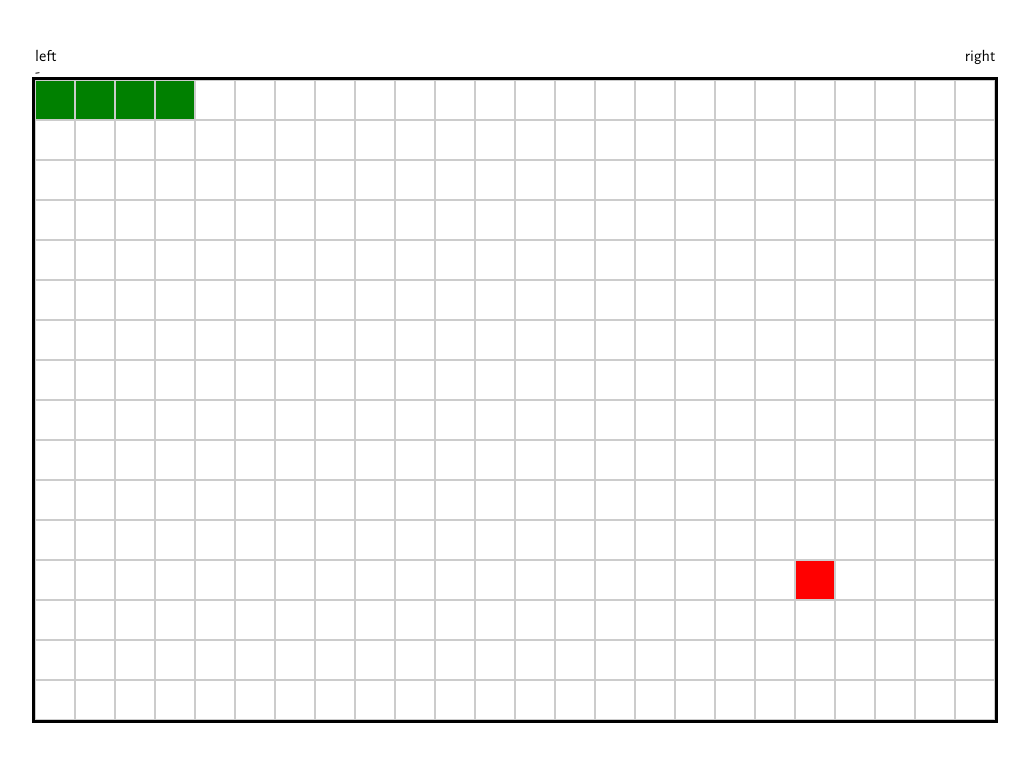
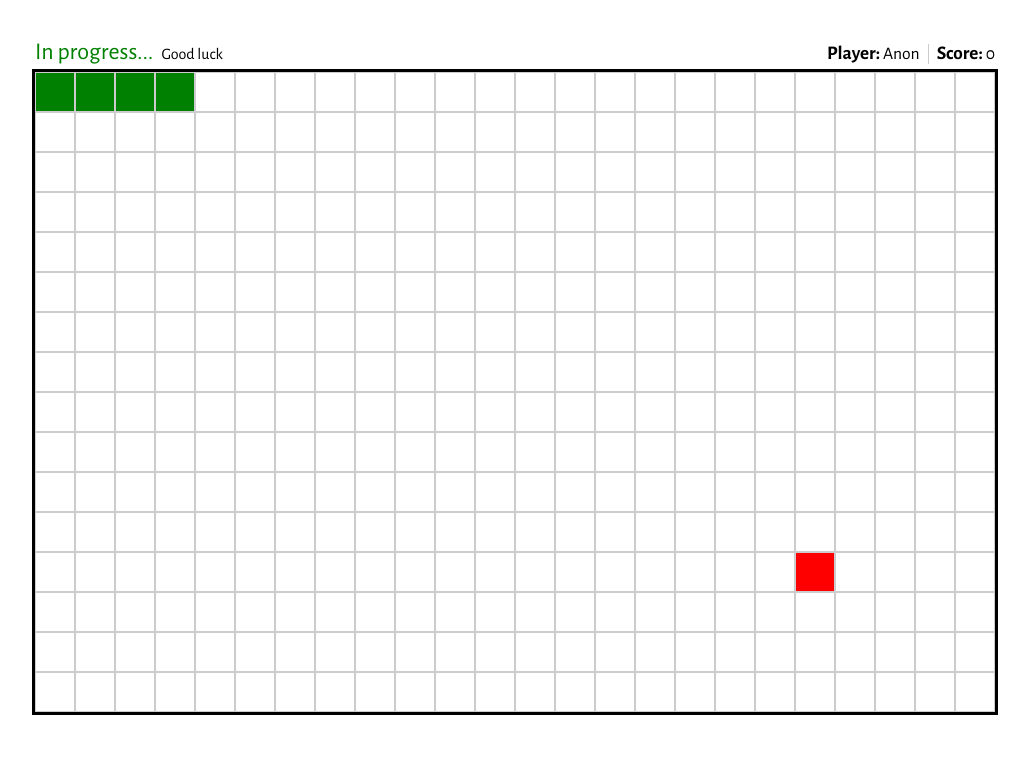
Before and after one commit to mpedersen2054/snake_game, a React app: page / in a window 1280 px wide. Shown: the whole page, without its empty margins (125-1154 px from the left). Built offline with nearby package versions, Linux system fonts and the light colour scheme.

Commit message:
show the game message in the Meta. add / refactor code to allow the Player to reset the game when they lose

```diff
--- a/src/components/Map.js
+++ b/src/components/Map.js
@@ -14,11 +14,11 @@ const Map = ({board}) => {
                 } else if (square == 2) {
                     spaceOccupant = 'mouse'
                 } else {
-                    spaceOccupant = ''
+                    spaceOccupant = 'tile'
                 }
 
                 return(
-                    <div className={`square ${spaceOccupant}`}></div>
+                    <div className={`${spaceOccupant}`}></div>
                 )
             })
         })
--- a/src/components/Meta.js
+++ b/src/components/Meta.js
@@ -1,16 +1,38 @@
 
 import React from 'react'
 
-const Meta = ({gameOver, message}) => {
-    const isGameOver = () => gameOver ? <div className="game-over">Game Over</div> : <div></div>
+const Meta = (props) => {
+    const renderLeftMeta = () => {
+        if (props.gameOver) {
+            return(
+                <div className="game-over">
+                    <div className="large">Game over</div>
+                    <span>{props.message}</span>
+                    <span>
+                        <button
+                            className="play-again-btn"
+                            onClick={props.resetGame}>
+                                Play again?
+                        </button>
+                    </span>
+                </div>
+            )
+        } else {
+            return(
+                <div className="in-progress">
+                    <div className="large">In progress...</div><span>Good luck</span>
+                </div>
+            )
+        }
+    }
     return(
         <div className="meta">
             <div className="left">
-                left
-                {isGameOver()} - {message}
+                {renderLeftMeta()}
             </div>
             <div className="right">
-                right
+                <div className="player"><b>Player:</b> Anon</div>
+                <div className="score"><b>Score: </b> {props.score}</div>
             </div>
         </div>
     )
--- a/src/components/SnakeGame.js
+++ b/src/components/SnakeGame.js
@@ -1,6 +1,7 @@
 
 import React, { Component } from 'react'
 import { genRandomMouseCoords, genBlankBoard } from '../helpers'
+import ReactDOM from 'react-dom'
 
 import Meta from './Meta'
 import Map from './Map'
@@ -14,34 +15,48 @@ const KEYS = {
     LEFT: 37
 }
 
+const initialState = {
+    board: null,
+    snake: null,
+    mouse: null,
+    gameOver: null,
+    message: null,
+    score: null
+}
+
 class SnakeGame extends Component {
-    constructor() {
-        super()
-        this.state = {
-            board: genBlankBoard(),
-            snake: null,
-            mouse: null,
-            gameOver: null,
-            message: null
-        }
+    constructor(props) {
+        super(props)
+        this.state = initialState
         this.handleKeydown = this.handleKeydown.bind(this)
+        this.resetGame = this.resetGame.bind(this)
     }
 
     componentWillMount() {
-        window.addEventListener('keydown', this.handleKeydown, false)
+        // this.addEHandlers()
+        this.setMap()
     }
 
-    componentDidMount() {
+    // addEHandlers() {
+    //     window.addEventListener('keydown', this.handleKeydown, false)
+    // }
+
+    setMap() {
         let snake = new Snake()
         let mouse = new Mouse()
-        let boardWSnake = snake.init(this.state.board)
+        let board = genBlankBoard()
+        let boardWSnake = snake.init(board)
         let boardWSnakeAndMouse = mouse.init(boardWSnake)
+
+        window.addEventListener('keydown', this.handleKeydown, false)
+
         this.setState(prevState => {
             return {
                 snake,
                 mouse,
                 board: boardWSnakeAndMouse,
-                gameOver: false
+                gameOver: false,
+                score: 0
             }
         })
     }
@@ -69,7 +84,8 @@ class SnakeGame extends Component {
                     return {
                         board: board,
                         snake: movementResults.snake,
-                        mouse: (movementResults.action == 'NEW_MOUSE') ? mouse : prevState.mouse
+                        mouse: (movementResults.action == 'NEW_MOUSE') ? mouse : prevState.mouse,
+                        score: (movementResults.action == 'NEW_MOUSE') ? prevState.score + 10 : prevState.score
 
                     }
                 })
@@ -79,6 +95,9 @@ class SnakeGame extends Component {
 
     handleGameOver(moveRetObj) {
         window.removeEventListener('keydown', this.handleKeydown, false)
+
+        // submit the score to the server here
+
         return this.setState(prevState => {
             return {
                 gameOver: true,
@@ -87,13 +106,27 @@ class SnakeGame extends Component {
         })
     }
 
+    resetGame(e) {
+        e.preventDefault()
+        this.setState(initialState)
+        this.setMap()
+    }
+
     render() {
-        console.log('is game over???', this.state.gameOver)
+        console.log(this.state.snake.direction)
+        console.log(this.state.snake.inflections)
+        console.log(this.state.snake.head)
+        console.log(this.state.snake.tail)
+        console.log('===================================')
+        console.log('===================================')
         return(
             <main className="game-container">
                 <Meta
                     gameOver={this.state.gameOver}
-                    message={this.state.message} />
+                    message={this.state.message}
+                    score={this.state.score}
+                    resetGame={this.resetGame} />
+
                 <Map board={this.state.board} />
             </main>
         )
--- a/src/objects/Mouse.js
+++ b/src/objects/Mouse.js
@@ -3,20 +3,18 @@ import { genRandomMouseCoords } from '../helpers'
 
 export default class Mouse {
     constructor(args) {
-        this.x = null
-        this.y = null
+        // dont think these are needed, mouse is
+        // represented by '2' on the board
+        // this.x = null
+        // this.y = null
     }
 
     init(board) {
-        console.log('INITTING MOUSE')
         // generates mouse at random tile, re runs if it lands on init snake
         let coords = genRandomMouseCoords()
-        console.log('NEW COORDS', coords)
-        console.log('board in mouse...')
         if (board[coords.y][coords.x] == 1) {
             // generated on snake
             console.log('LANDED ON MOUSE -- RE GENERATING!!!')
-            // console.log(`X: ${randX}, Y: ${randY}`)
             return this.init(board)
         }
         board[coords.y][coords.x] = 2;
--- a/src/objects/Snake.js
+++ b/src/objects/Snake.js
@@ -7,6 +7,11 @@ export default class Snake {
 
         this.direction = 'RIGHT'
         this.inflections = []
+
+        // handle edge case where after eating a Mouse & need to
+        // add a new tail, but the current tail is already board[0][X]
+        this.delayedTail = 0
+        this.delayedPos = null
     }
 
     init(board) {
@@ -171,6 +176,17 @@ export default class Snake {
                 }
             }
 
+
+            // need to fix edge case where the tail is current sitting at
+            // x: 0 || x: 23 ======= y: 0 || y: 15
+
+            // =============================================
+            // =============================================
+            // I THINK ERROR IS HAPPENING HERE, IT HAPPENS
+            // AFTER I EAT A MOUSE AND USUALLY GOING DOWN WITH 1 INFLECTION...
+            // =============================================
+            // =============================================
+
             board[this.tail.y][this.tail.x] = 1
         }
 
--- a/src/styles.scss
+++ b/src/styles.scss
@@ -18,7 +18,9 @@ body {
 
 // Meta element
 .meta {
-    padding: 1rem 0;
+    padding: 0.5rem 0;
+    overflow: auto;
+
     .left {
         width: 50%;
         float: left;
@@ -26,11 +28,51 @@ body {
     .right {
         width: 50%;
         float: left;
+        font-size: 1.1rem;
         text-align: right;
+        margin-top: 0.25rem;
+
+        b {
+            font-size: 1.2rem;
+            font-weight: 600;
+        }
+
+        .player,
+        .score {
+            display: inline-block;
+        }
+
+        .player {
+            padding-right: 0.5rem;
+            border-right: 1px solid #ccc;
+        }
+
+        .score {
+            padding-left: 0.5rem;
+        }
     }
+
+    .game-over,
+    .in-progress {
+        display: inline-block;
+        .large {
+            display: inline-block;
+            font-size: 1.5rem;
+        }
+        span {
+            margin-left: 0.5rem;
+        }
+    }
+
     .game-over {
-        font-size: 2rem;
-        color: red;
+        .large {
+            color: red;
+        }
+    }
+    .in-progress {
+        .large {
+            color: green;
+        }
     }
 }
 
@@ -43,14 +85,14 @@ body {
 
 }
 
-.square {
+.tile,
+.snake,
+.mouse {
     float: left;
     width: 40px;
     height: 40px;
     border: 1px solid #ccc;
 }
-
-// Player element
 
 // Snake element
 .snake {
@@ -62,7 +104,6 @@ body {
     background-color: red;
 }
 
-
 // Media Queries
 // @media screen and (max-width: 960px) {
 //     .game-container {
```
